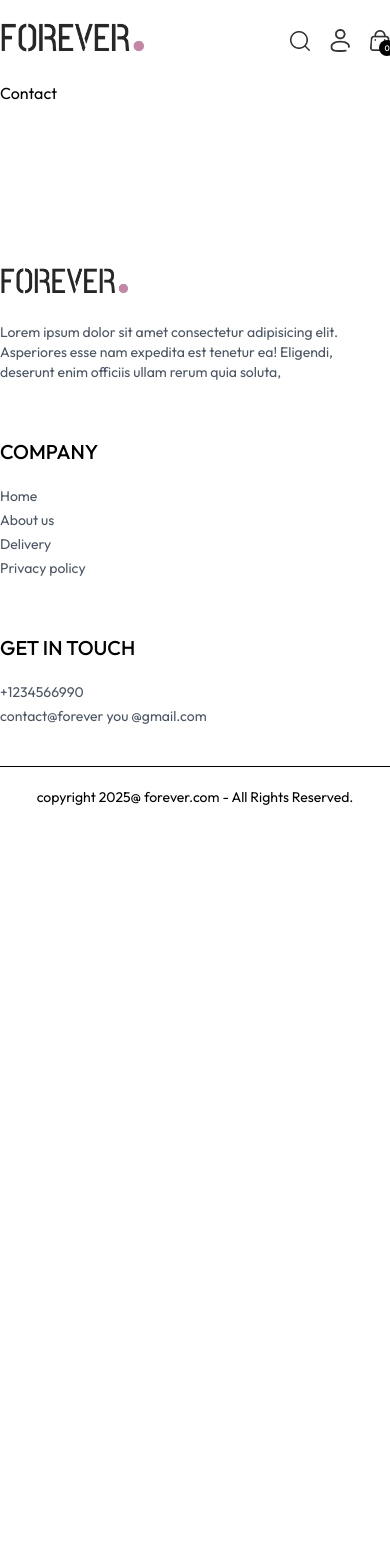
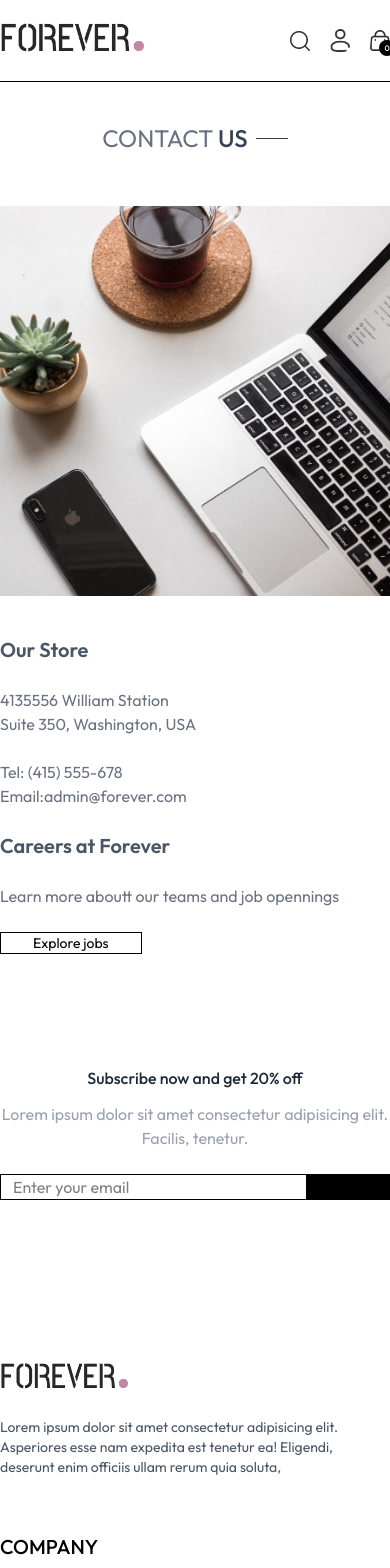
Before and after one commit to Berita-Winnie/e-commerse, a React app in the folder front_end/: page /contact in a window 390 px wide. Shown: the top 1568 px of the page. Before the commit the page ends 844 px from the top, so only its background shows below. Built offline with nearby package versions, Linux system fonts and the light colour scheme; the HTML template or start-up script is replaced by a standard one.

Commit message:
feat(contact): complete design and layout for contact us page

```diff
--- a/front_end/src/pages/About.jsx
+++ b/front_end/src/pages/About.jsx
@@ -5,6 +5,7 @@
 
 const About = () => {
   return (
+    <div>
       <div>
         <div className="text-2xl text-center pt-8  border-t">
           <Title text1={'ABOUT'} text2={'US'} />
@@ -18,23 +19,21 @@
           <div className="flex flex-col justify-center gap-6 md:w-2/4 text-gray-600">
             <p>
               Lorem ipsum dolor sit amet consectetur adipisicing elit. Debitis
-            iure non nemo dicta officiis blanditiis, quo, et aliquam voluptatem
-            iusto reprehenderit magnam ducimus rem, voluptatum quod dolorum nam
-            alias dolores!
+              iure non nemo dicta officiis blanditiis, quo, et aliquam
+              voluptatem
             </p>
             <p>
-            Lorem ipsum dolor sit amet consectetur adipisicing elit. Nobis, amet
-            aperiam adipisci sint officiis accusamus magni inventore vel atque
-            expedita et cumque nihil. Ab, quo quam fugiat molestias perspiciatis
-            nihil!
+              Lorem ipsum dolor sit amet consectetur adipisicing elit. Nobis,
+              amet aperiam adipisci sint officiis accusamus magni inventore vel
+              atque
             </p>
             <p className="text-gray-800 ">Our Mission</p>
             <p>
               Lorem ipsum dolor sit amet consectetur, adipisicing elit. Ipsam
               dolorum voluptates natus repellendus iure animi, quasi eveniet
-            facilis eos adipisci ab officia soluta placeat eius ad sequi sint!
-            Possimus, nam.
+              facilis eos
             </p>
+          </div>
         </div>
         <div className="text-xl py-4 ">
           <Title text1={'WHY'} text2={'CHOOSE US'} />
--- a/front_end/src/pages/Contact.jsx
+++ b/front_end/src/pages/Contact.jsx
@@ -1,7 +1,42 @@
 import React from 'react'
+import Title from '../components/Title'
+import { assets } from '../assets/frontend_assets/assets'
+import NewsLetterBox from '../components/NewsLetterBox'
 
 const Contact = () => {
-  return <div>Contact</div>
+  return (
+    <div>
+      <div className="text-center text-2xl pt-10 border-t ">
+        <Title text1={'CONTACT'} text2={'US'} />
+      </div>
+      <div className="my-10 flex flex-col justify-center md:flex-row gap-10 mb-28">
+        <img
+          className="w-full md:max-w-[480px]"
+          src={assets.contact_img}
+          alt=""
+        />
+        <div className="flex flex-col justify-center items-start gap-6">
+          <p className="font-semibold text-xl text-gray-600">Our Store</p>
+          <p className="text-gray-500">
+            4135556 William Station <br /> Suite 350, Washington, USA
+          </p>
+          <p className="text-gray-500">
+            Tel: (415) 555-678 <br /> Email:admin@forever.com
+          </p>
+          <p className="font-semibold text-xl text-gray-600">
+            Careers at Forever
+          </p>
+          <p className="text-gray-500">
+            Learn more aboutt our teams and job opennings
+          </p>
+          <button className="border border-black  px-8 text-sm  hover:bg-black hover:text-white transition-all duration-500">
+            Explore jobs
+          </button>
+        </div>
+      </div>
+      <NewsLetterBox />
+    </div>
+  )
 }
 
 export default Contact
```
Lines whose indentation alone changed are shown as unchanged.
